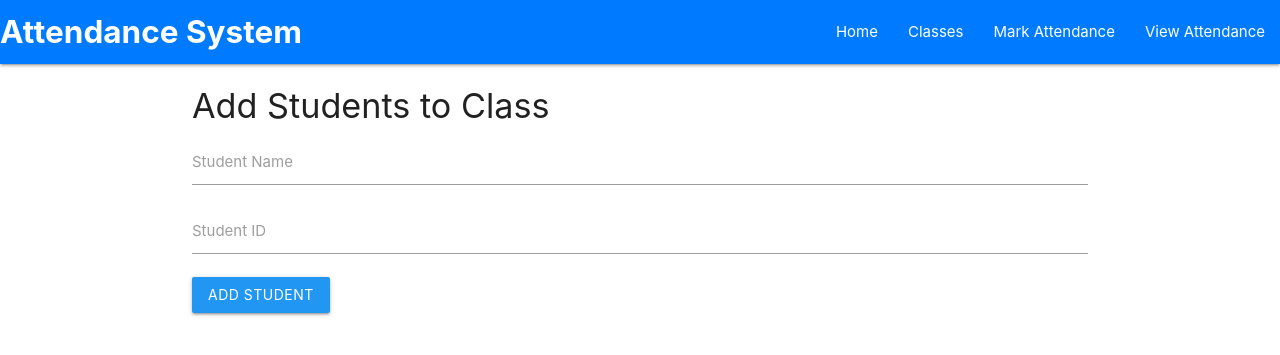
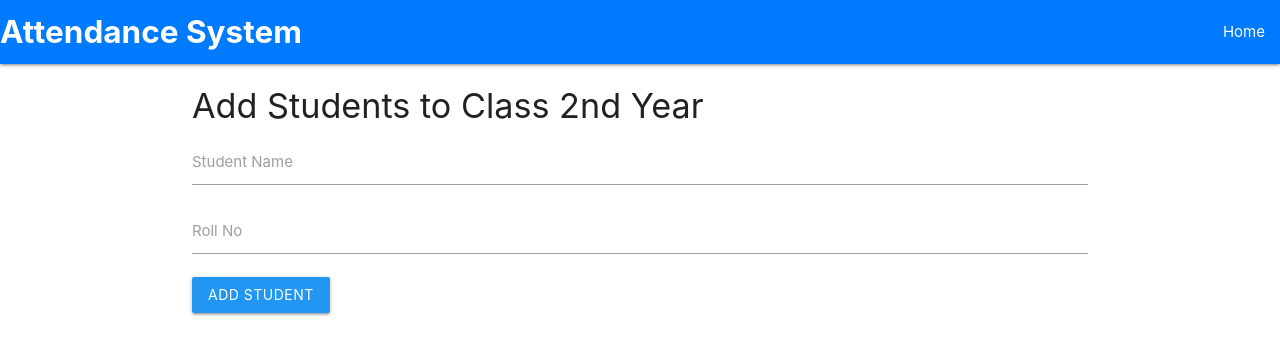
Before and after one commit to Raufjatoi/Student-Attendence-System, a Flask app: page /students/add/1 in a window 1280 px wide. Shown: the top 355 px of the page. Run offline with Flask 3, Linux system fonts and the light colour scheme.

Commit message:
added some changes to it

```diff
--- a/app.py
+++ b/app.py
@@ -1,78 +1,97 @@
-from flask import Flask, render_template, request, redirect, url_for
+from flask import Flask, render_template, request, redirect, url_for, flash
+from flask_sqlalchemy import SQLAlchemy
 from datetime import datetime
 
 app = Flask(__name__)
+app.secret_key = "secret_key"
+app.config['SQLALCHEMY_DATABASE_URI'] = 'sqlite:///attendance.db'
+app.config['SQLALCHEMY_TRACK_MODIFICATIONS'] = False
 
-# Mock database (use a real database in production)
-classes = []
-students = []
-attendance_records = []
+db = SQLAlchemy(app)
 
-# Route for homepage
+class Class(db.Model):
+    id = db.Column(db.Integer, primary_key=True)
+    name = db.Column(db.String(100), nullable=False)
+    description = db.Column(db.String(200), nullable=True)
+    students = db.relationship('Student', backref='class_', lazy=True)
+
+class Student(db.Model):
+    id = db.Column(db.Integer, primary_key=True)
+    name = db.Column(db.String(100), nullable=False)
+    roll_no = db.Column(db.String(20), unique=True, nullable=False)  # Add roll_no
+    class_id = db.Column(db.Integer, db.ForeignKey('class.id'), nullable=False)
+    attendance_records = db.relationship('Attendance', backref='student', lazy=True)
+
+class Attendance(db.Model):
+    id = db.Column(db.Integer, primary_key=True)
+    student_id = db.Column(db.Integer, db.ForeignKey('student.id'), nullable=False)
+    date = db.Column(db.Date, nullable=False, default=datetime.utcnow)
+    status = db.Column(db.String(20), nullable=False)
+
+# Routes
 @app.route('/')
 def index():
+    classes = Class.query.order_by(Class.name).all()
     return render_template('classes.html', classes=classes)
 
-# Route to add a new class
 @app.route('/classes/add', methods=['GET', 'POST'])
 def add_class():
     if request.method == 'POST':
         class_name = request.form['class_name']
-        class_description = request.form['class_description']
-        new_class = {
-            'id': len(classes) + 1,
-            'name': class_name,
-            'description': class_description
-        }
-        classes.append(new_class)
+        class_description = request.form.get('class_description')
+        if not class_name.strip():
+            flash('Class name cannot be empty!', 'danger')
+            return redirect(url_for('add_class'))
+        new_class = Class(name=class_name, description=class_description)
+        db.session.add(new_class)
+        db.session.commit()
+        flash('Class added successfully!', 'success')
         return redirect(url_for('index'))
     return render_template('add_class.html')
 
-# Route to add students to a class
 @app.route('/students/add/<int:class_id>', methods=['GET', 'POST'])
 def add_student(class_id):
+    class_ = Class.query.get_or_404(class_id)
     if request.method == 'POST':
         student_name = request.form['student_name']
-        student_id = request.form['student_id']
-        new_student = {
-            'id': student_id,
-            'name': student_name,
-            'class_id': class_id
-        }
-        students.append(new_student)
+        roll_no = request.form['roll_no']
+        if not student_name.strip():
+            flash('Student name cannot be empty!', 'danger')
+            return redirect(url_for('add_student', class_id=class_id))
+        if not roll_no.strip():
+            flash('Roll No cannot be empty!', 'danger')
+            return redirect(url_for('add_student', class_id=class_id))
+        new_student = Student(name=student_name, roll_no=roll_no, class_id=class_id)
+        db.session.add(new_student)
+        db.session.commit()
+        flash('Student added successfully!', 'success')
         return redirect(url_for('index'))
-    # Find the class by ID
-    class_name = next((cls['name'] for cls in classes if cls['id'] == class_id), '')
-    return render_template('add_student.html', class_id=class_id, class_name=class_name)
+    return render_template('add_student.html', class_=class_)
 
-# Route to mark attendance for a class
 @app.route('/attendance/mark/<int:class_id>', methods=['GET', 'POST'])
 def mark_attendance(class_id):
+    class_ = Class.query.get_or_404(class_id)
+    students = class_.students
     if request.method == 'POST':
+        date = datetime.strptime(request.form.get('attendance_date'), '%Y-%m-%d')
         for student in students:
-            if student['class_id'] == class_id:
-                status = request.form.get(f'attendance_status_{student["id"]}')
-                attendance_record = {
-                    'student_id': student['id'],
-                    'student_name': student['name'],
-                    'status': status,
-                    'date': datetime.now().strftime('%Y-%m-%d')
-                }
-                attendance_records.append(attendance_record)
+            status = request.form.get(f'attendance_status_{student.id}', 'Absent')
+            new_record = Attendance(student_id=student.id, status=status, date=date)
+            db.session.add(new_record)
+        db.session.commit()
+        flash('Attendance marked successfully!', 'success')
         return redirect(url_for('view_attendance', class_id=class_id))
 
-    # Get the students in the class
-    class_students = [student for student in students if student['class_id'] == class_id]
-    class_name = next((cls['name'] for cls in classes if cls['id'] == class_id), '')
-    return render_template('mark_attendance.html', students=class_students, class_id=class_id, class_name=class_name)
-
-# Route to view attendance for a class
+    # Pass datetime to the template
+    return render_template('mark_attendance.html', class_=class_, students=students, datetime=datetime)
 @app.route('/attendance/view/<int:class_id>')
 def view_attendance(class_id):
-    # Get attendance records for the class
-    class_name = next((cls['name'] for cls in classes if cls['id'] == class_id), '')
-    records = [record for record in attendance_records if record['student_id'] in [student['id'] for student in students if student['class_id'] == class_id]]
-    return render_template('view_attendance.html', attendance_records=records, class_name=class_name)
+    class_ = Class.query.get_or_404(class_id)
+    # Get all attendance records for the class ordered by date
+    attendance_records = db.session.query(Attendance, Student).join(Student).filter(Student.class_id == class_id).order_by(Attendance.date.desc()).all()
+    return render_template('view_attendance.html', class_=class_, attendance_records=attendance_records)
 
 if __name__ == '__main__':
+    with app.app_context():
+        db.create_all()  # Create tables before running the app
     app.run(debug=True)
--- a/templates/add_student.html
+++ b/templates/add_student.html
@@ -1,15 +1,16 @@
 {% extends 'base.html' %}
 
 {% block content %}
-    <h4>Add Students to Class {{ class_name }}</h4>
-    <form action="/students/add/{{ class_id }}" method="POST">
+    <h4>Add Students to Class {{ class_.name }}</h4>
+    <form action="{{ url_for('add_student', class_id=class_.id) }}" method="POST">
         <div class="input-field">
             <input id="student_name" type="text" name="student_name" required>
             <label for="student_name">Student Name</label>
         </div>
+
         <div class="input-field">
-            <input id="student_id" type="text" name="student_id" required>
-            <label for="student_id">Student ID</label>
+            <input id="roll_no" type="text" name="roll_no" required>
+            <label for="roll_no">Roll No</label>
         </div>
 
         <button type="submit" class="btn blue">Add Student</button>
--- a/templates/base.html
+++ b/templates/base.html
@@ -59,9 +59,6 @@
             <!-- Navbar Links -->
             <ul class="right hide-on-med-and-down">
                 <li><a href="/">Home</a></li>
-                <li><a href="/classes">Classes</a></li>
-                <li><a href="/attendance/mark">Mark Attendance</a></li>
-                <li><a href="/attendance/view/1">View Attendance</a></li>
             </ul>
 
             <!-- Navbar mobile menu button -->
@@ -74,8 +71,6 @@
     <!-- Mobile Navigation Menu -->
     <ul class="sidenav" id="mobile-nav">
         <li><a href="/">Home</a></li>
-        <li><a href="/classes">Classes</a></li>
-        <li><a href="/attendance/view/1">View Attendance</a></li>
     </ul>
 
     <!-- Main Content -->
```
Also changed, not shown: templates/mark_attendance.html (+8 -3 lines), templates/view_attendance.html (+6 -6 lines), attendance.db (deleted), instance/attendance.db (added).
